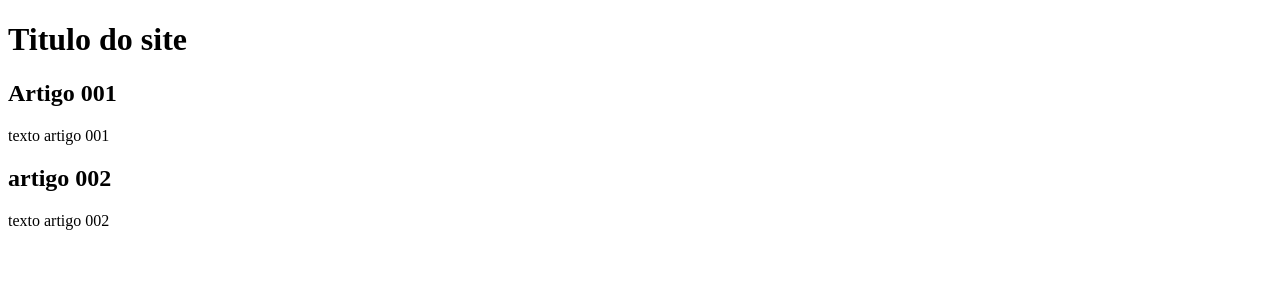
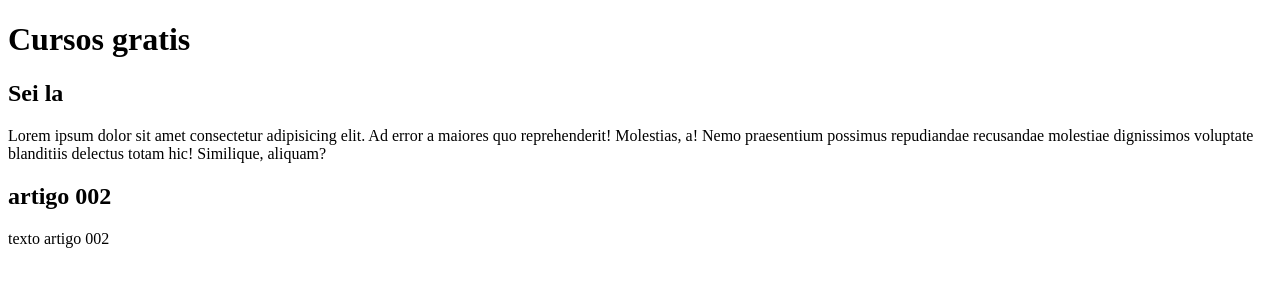
Before and after one commit to PedroAqBarros/Projeto-site, a plain HTML site: page index.html in a window 1280 px wide. Drawn offline with Linux system fonts and the light colour scheme.

Commit message:
comecei a escrever conteudo

```diff
--- a/index.html
+++ b/index.html
@@ -8,10 +8,10 @@
 <body>
     <main>
         <header>
-            <h1>Titulo do site</h1>
+            <h1>Cursos gratis</h1>
             <article>
-                <h2>Artigo 001</h2>
-                <p>texto artigo 001</p>
+                <h2>Sei la</h2>
+                <p>Lorem ipsum dolor sit amet consectetur adipisicing elit. Ad error a maiores quo reprehenderit! Molestias, a! Nemo praesentium possimus repudiandae recusandae molestiae dignissimos voluptate blanditiis delectus totam hic! Similique, aliquam?</p>
             </article>
             <article>
                 <h2>artigo 002</h2>
```
